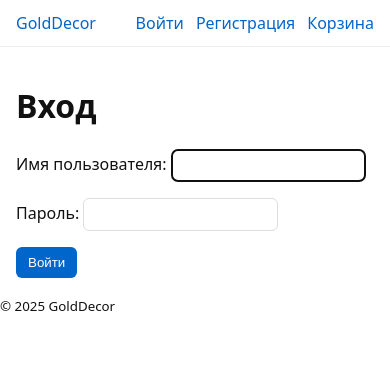
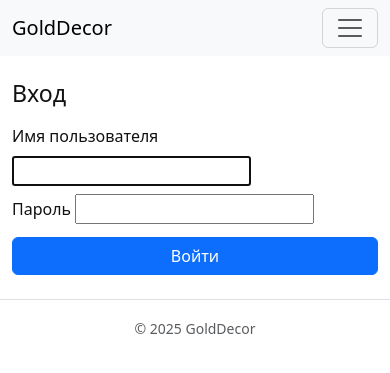
Before and after one commit to MortalDew/Fullstack-Django-Store, a Django app: a page that uses templates/_nav.html in a window 390 px wide. Shown: the top 373 px of the page. Run offline with Django 5.2, Linux system fonts and the light colour scheme; parts of the project's set-up code (start-up, migrations or seed data) failed here and were passed over.

Commit message:
Refactor imports and enhance template styling with Bootstrap
- Updated import statements in cart context processors and views to use relative paths.
- Refactored CSS styles to minimize overrides and leverage Bootstrap for layout and components.
- Enhanced navigation and form templates for better user experience and responsiveness.
- Improved cart detail and product listing templates with Bootstrap classes for consistent styling.

```diff
--- a/app/cart/context_processors/cart_item_count.py
+++ b/app/cart/context_processors/cart_item_count.py
@@ -1,5 +1,5 @@
 from django.core.cache import cache
-from .models import CartItem
+from ..models import CartItem
 
 
 def cart_item_count(request):
--- a/app/cart/models/__init__.py
+++ b/app/cart/models/__init__.py
@@ -1 +1 @@
-from crm_item import *
+from .crm_item import *
--- a/app/cart/views/__init__.py
+++ b/app/cart/views/__init__.py
@@ -1 +1 @@
-from cart import *
+from .cart import *
--- a/app/cart/views/cart.py
+++ b/app/cart/views/cart.py
@@ -4,7 +4,7 @@ from django.contrib.auth.decorators import login_required
 from django.shortcuts import get_object_or_404, redirect, render
 from django.views.decorators.http import require_POST
 from app.catalog.models import Product
-from .models import CartItem
+from ..models import CartItem
 
 __all__ = ["cart_add", "cart_update", "cart_remove", "cart_detail"]
 
--- a/static/styles.css
+++ b/static/styles.css
@@ -8,61 +8,15 @@ body {
     color: #111;
 }
 
-header nav {
-    display: flex;
-    gap: 16px;
-    align-items: center;
-    padding: 12px 16px;
-    border-bottom: 1px solid #eee;
-}
+/* Keep minimal overrides; Bootstrap handles nav styling */
 
-header nav a {
-    color: #06c;
-    text-decoration: none;
-}
+/* main container spacing is now handled by Bootstrap */
 
-main {
-    padding: 16px;
-    max-width: 1100px;
-    margin: 0 auto;
-}
+/* Let Bootstrap style buttons */
 
-button {
-    background: #06c;
-    color: #fff;
-    border: 0;
-    padding: 8px 12px;
-    border-radius: 6px;
-    cursor: pointer;
-}
+/* Let Bootstrap style forms */
 
-button[disabled] {
-    background: #888;
-    cursor: not-allowed;
-}
-
-input,
-textarea {
-    padding: 8px;
-    border: 1px solid #ddd;
-    border-radius: 6px;
-}
-
-table {
-    width: 100%;
-    border-collapse: collapse;
-}
-
-th,
-td {
-    border: 1px solid #eee;
-    padding: 8px;
-    text-align: left;
-}
-
-thead {
-    background: #fafafa;
-}
+/* Tables are styled by Bootstrap */
 
 .active {
     font-weight: 700;
--- a/templates/_nav.html
+++ b/templates/_nav.html
@@ -1,18 +1,31 @@
 <header>
-    <nav>
-        <a href="/">GoldDecor</a>
-        <div style="margin-left:auto; display:flex; gap:12px; align-items:center;">
-            {% if user.is_authenticated %}
-                <span>{{ user.username }}</span>
-                <form method="post" action="/logout/" style="display:inline;">
-                    {% csrf_token %}
-                    <button type="submit" style="background:none;border:none;color:#06c;cursor:pointer;padding:0;">Выйти</button>
-                </form>
-            {% else %}
-                <a href="/login/">Войти</a>
-                <a href="/signup/">Регистрация</a>
-            {% endif %}
-            <a href="/cart/">Корзина{% if cart_item_count %} ({{ cart_item_count }}){% endif %}</a>
+    <nav class="navbar navbar-expand-lg bg-body-tertiary">
+        <div class="container">
+            <a class="navbar-brand" href="/">GoldDecor</a>
+            <button class="navbar-toggler" type="button" data-bs-toggle="collapse" data-bs-target="#mainNav" aria-controls="mainNav" aria-expanded="false" aria-label="Toggle navigation">
+                <span class="navbar-toggler-icon"></span>
+            </button>
+            <div class="collapse navbar-collapse" id="mainNav">
+                <ul class="navbar-nav ms-auto mb-2 mb-lg-0 align-items-lg-center" style="gap: 8px;">
+                    {% if user.is_authenticated %}
+                        <li class="nav-item">
+                            <span class="navbar-text">{{ user.username }}</span>
+                        </li>
+                        <li class="nav-item">
+                            <form method="post" action="/logout/" class="d-inline">
+                                {% csrf_token %}
+                                <button type="submit" class="btn btn-outline-secondary btn-sm">Выйти</button>
+                            </form>
+                        </li>
+                    {% else %}
+                        <li class="nav-item"><a class="nav-link" href="/login/">Войти</a></li>
+                        <li class="nav-item"><a class="nav-link" href="/signup/">Регистрация</a></li>
+                    {% endif %}
+                    <li class="nav-item">
+                        <a class="btn btn-primary btn-sm" href="/cart/">Корзина{% if cart_item_count %} ({{ cart_item_count }}){% endif %}</a>
+                    </li>
+                </ul>
+            </div>
         </div>
     </nav>
 </header>
--- a/templates/accounts/login.html
+++ b/templates/accounts/login.html
@@ -1,10 +1,22 @@
 {% extends "base.html" %}
 {% block title %}Войти{% endblock %}
 {% block content %}
-<h1>Вход</h1>
-<form method="post">
-  {% csrf_token %}
-  {{ form.as_p }}
-  <button type="submit">Войти</button>
-</form>
+<div class="row justify-content-center">
+  <div class="col-12 col-md-6 col-lg-5">
+    <h1 class="h3 mb-3">Вход</h1>
+    <form method="post" class="vstack gap-2">
+      {% csrf_token %}
+      {{ form.non_field_errors }}
+      {% for field in form %}
+        <div>
+          <label class="form-label" for="{{ field.id_for_label }}">{{ field.label }}</label>
+          {{ field.as_widget|safe }}
+          {% if field.help_text %}<div class="form-text">{{ field.help_text }}</div>{% endif %}
+          {% for error in field.errors %}<div class="invalid-feedback d-block">{{ error }}</div>{% endfor %}
+        </div>
+      {% endfor %}
+      <button type="submit" class="btn btn-primary">Войти</button>
+    </form>
+  </div>
+</div>
 {% endblock %}
--- a/templates/base.html
+++ b/templates/base.html
@@ -4,15 +4,17 @@
     <meta charset="UTF-8">
     <meta name="viewport" content="width=device-width, initial-scale=1.0">
     <title>{% block title %}GoldDecor Shop{% endblock %}</title>
+    <link href="https://cdn.jsdelivr.net/npm/bootstrap@5.3.3/dist/css/bootstrap.min.css" rel="stylesheet" integrity="sha384-QWTKZyjpPEjISv5WaRU9OFeRpok6YctnYmDr5pNlyT2bRjXh0JMhjY6hW+ALEwIH" crossorigin="anonymous">
     <link rel="stylesheet" href="/static/styles.css">
 </head>
 <body>
 {% include "_nav.html" %}
-<main>
+<main class="container py-4">
     {% block content %}{% endblock %}
 </main>
-<footer>
+<footer class="border-top py-3 text-center text-muted">
     <small>&copy; {% now "Y" %} GoldDecor</small>
 </footer>
+<script src="https://cdn.jsdelivr.net/npm/bootstrap@5.3.3/dist/js/bootstrap.bundle.min.js" integrity="sha384-YvpcrYf0tY3lHB60NNkmXc5s9fDVZLESaAA55NDzOxhy9GkcIdslK1eN7N6jIeHz" crossorigin="anonymous"></script>
 </body>
 </html>
```
Also changed, not shown: templates/accounts/signup.html (+18 -6 lines), templates/cart/cart_detail.html (+20 -20 lines), templates/catalog/product_detail.html (+15 -15 lines), templates/catalog/product_list.html (+28 -24 lines).
